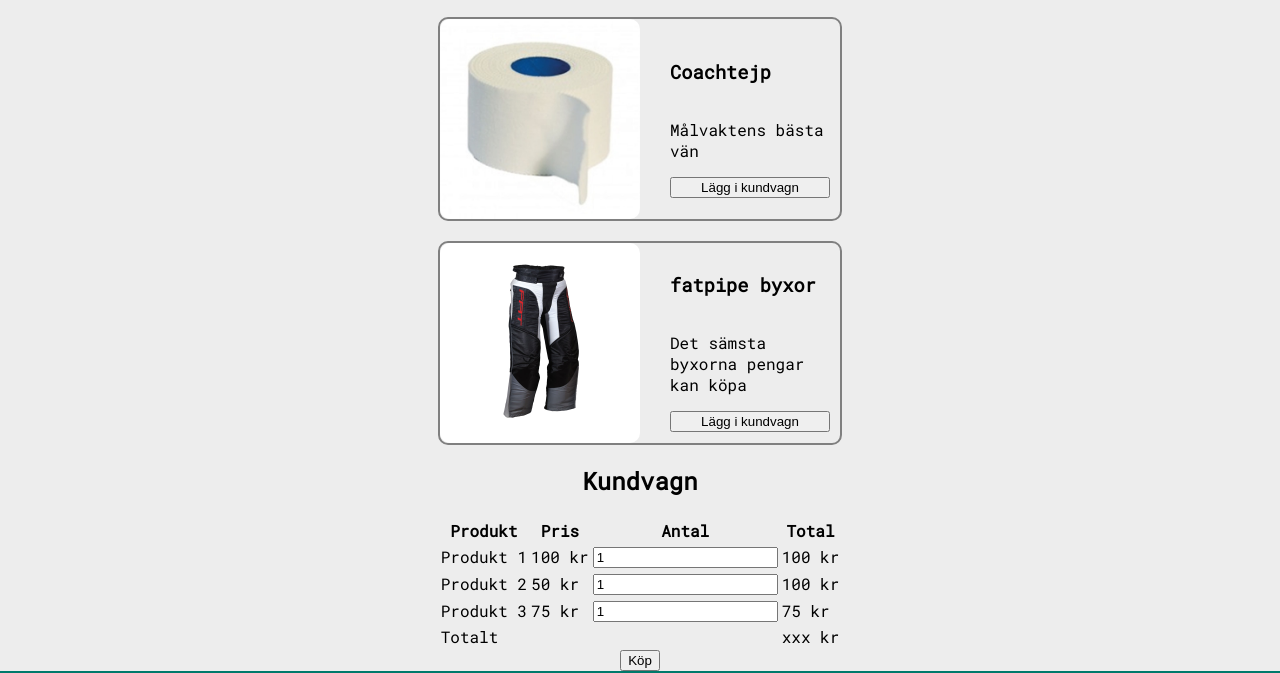
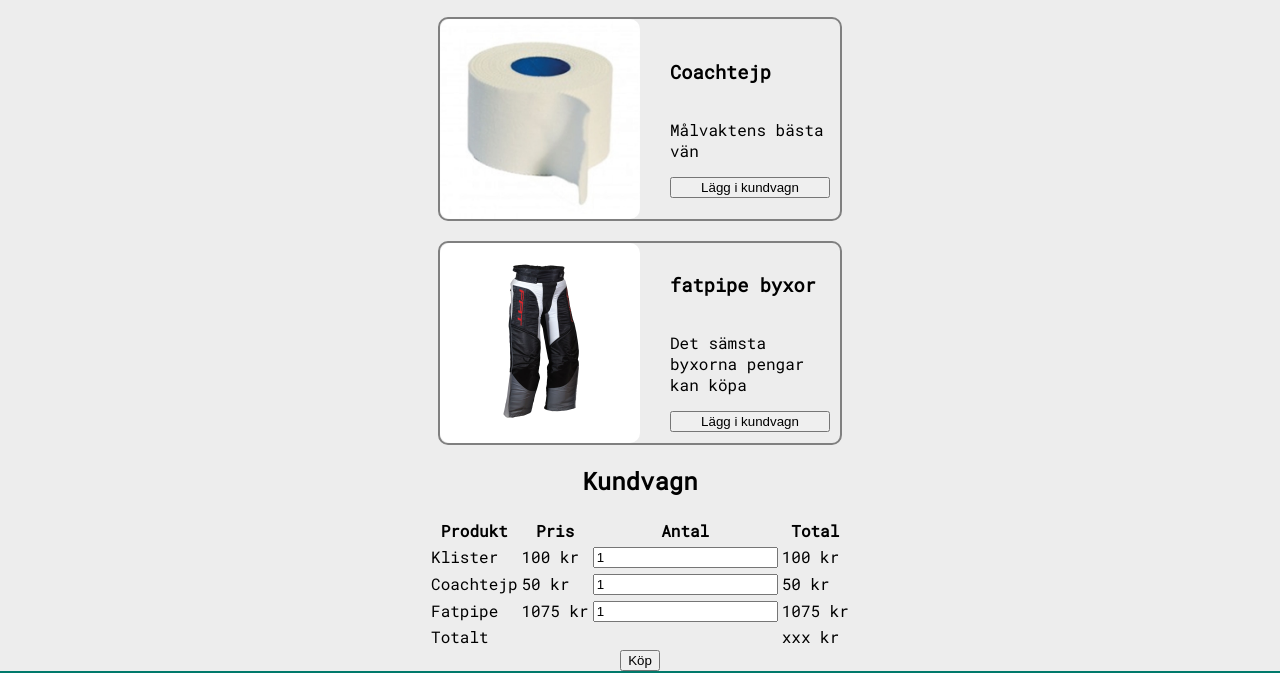
Before and after one commit to luddekudde33/minisajt, a plain HTML site: page minajst2/produkter.html in a window 1280 px wide. Shown: the part 429-1102 px from the top of the page. Drawn offline with Linux system fonts and the light colour scheme.

Commit message:
priser/namn

```diff
--- a/minajst2/produkter.html
+++ b/minajst2/produkter.html
@@ -18,7 +18,7 @@
   </head>
   <body>
     <header>
-      <h1>Webbshop</h1>
+      <h1>Butiken</h1>
       <nav>
         <ul>
           <li><a href="index.html">Hem</a></li>
@@ -78,24 +78,24 @@
             </thead>
             <tbody>
               <tr>
-                <td>Produkt 1</td>
+                <td>Klister</td>
                 <td>100 kr</td>
                 <td><input type="number" value="1" /></td>
                 <td>100 kr</td>
               </tr>
               <tr>
-                <td>Produkt 2</td>
+                <td>Coachtejp</td>
                 <td>50 kr</td>
                 <td><input type="number" value="1" /></td>
 
-                <td>100 kr</td>
+                <td>50 kr</td>
               </tr>
               <tr>
-                <td>Produkt 3</td>
-                <td>75 kr</td>
+                <td>Fatpipe</td>
+                <td>1075 kr</td>
                 <td><input type="number" value="1" /></td>
 
-                <td>75 kr</td>
+                <td>1075 kr</td>
               </tr>
             </tbody>
             <tfoot>
```
Also changed, not shown: minajst2/index.html (+1 -1 lines).
